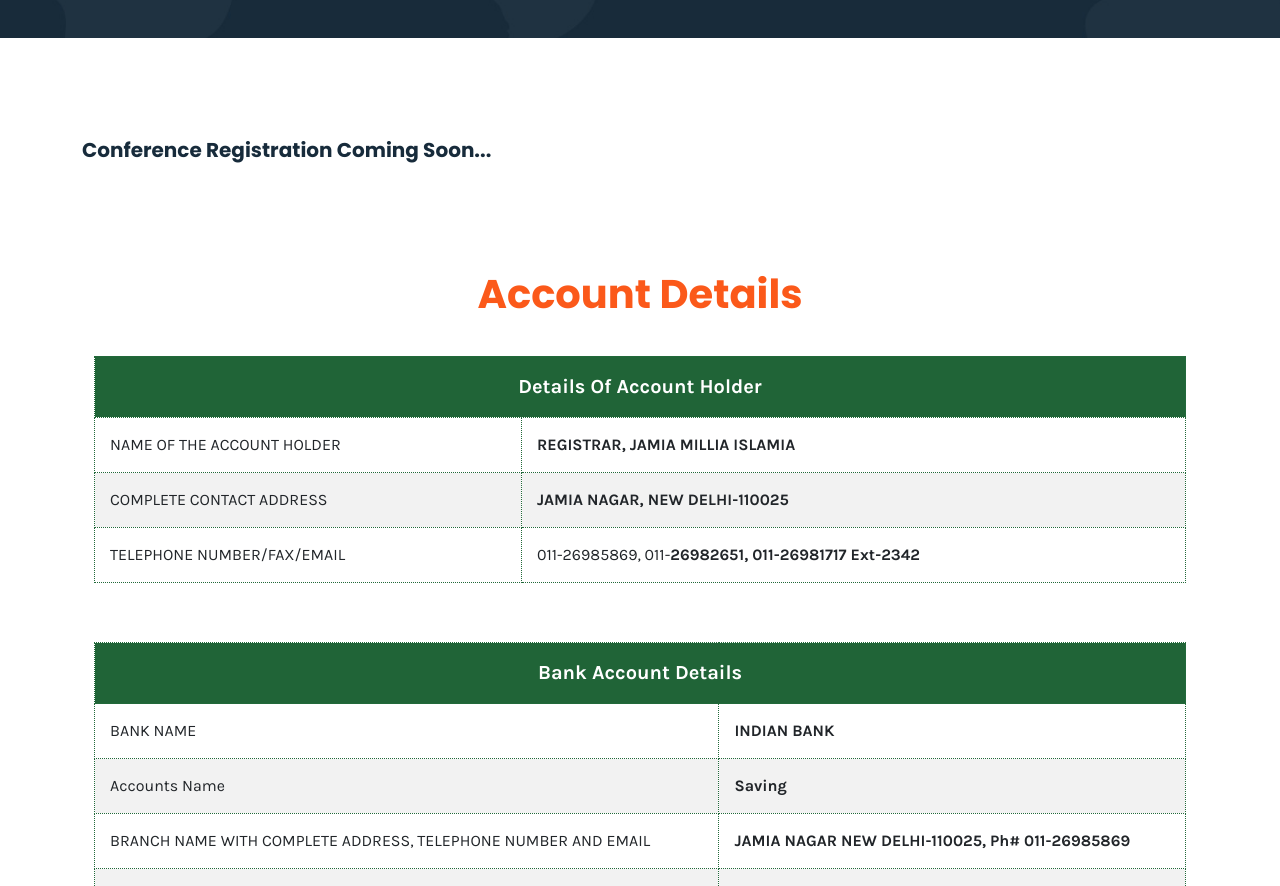
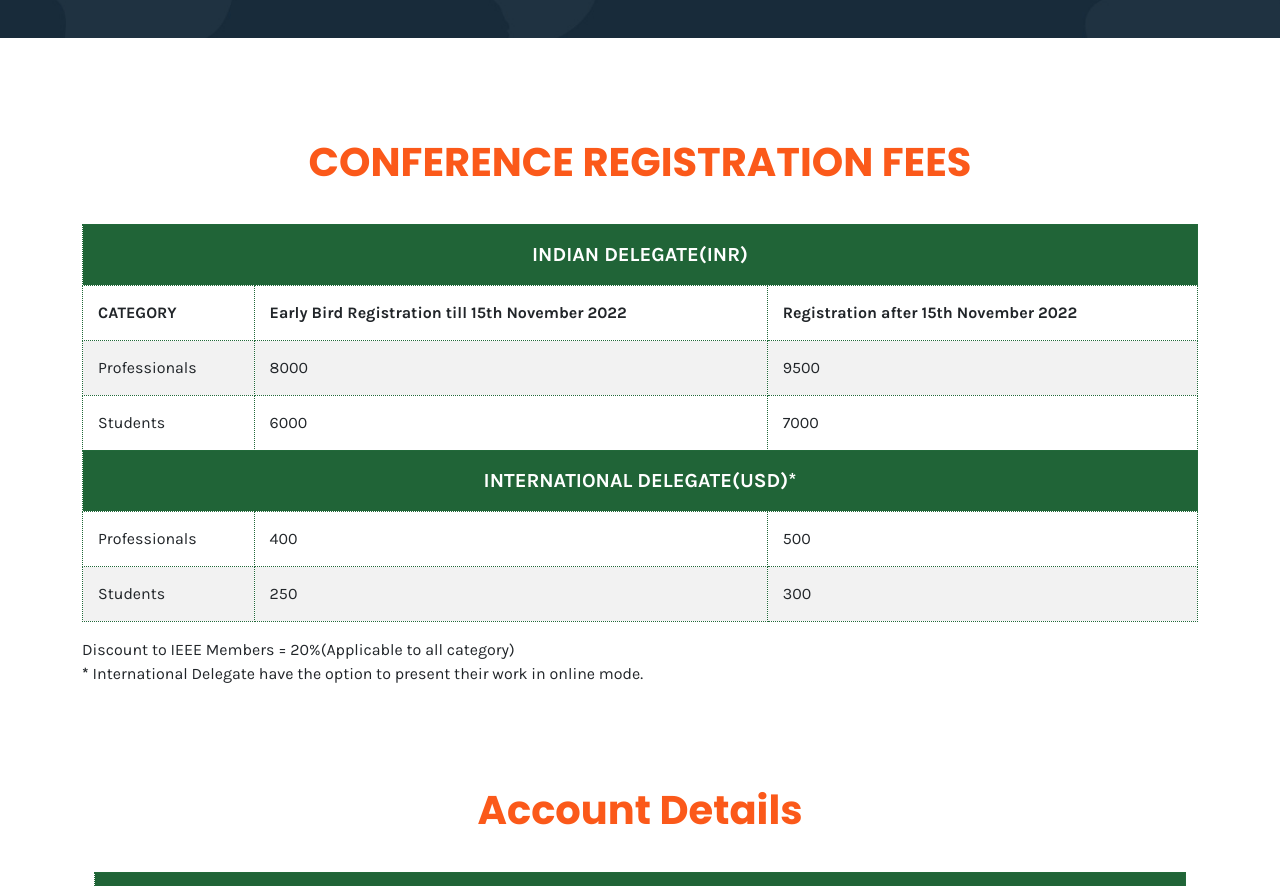
Before and after one commit to webdeveloperjmi/reedconjmi.github.io, a plain HTML site: page registration.html in a window 1280 px wide. Shown: the part 400-1286 px from the top of the page. Drawn offline with Linux system fonts and the light colour scheme.

Commit message:
Update registration.html
update the registration page

```diff
--- a/registration.html
+++ b/registration.html
@@ -74,9 +74,56 @@
     </div> <!-- End Page Banner -->
     <div class="about-us-area pt-100">
         <div class="container">
-            <h5>Conference Registration Coming Soon...</h5>
+            <div class="section-title">
+                        <h1 style="text-align: center;color: #fb591a;" class="responsive">CONFERENCE REGISTRATION FEES</h1>
+                    </div>
+                    <div class="col-lg-12 col-md-12">
+                            <table class="table table-bordered table-striped table-hover">
+                                <tbody>
+                                    <tr>
+                                        <td class="text-center" colspan="4" style="background: #22693a;color: white;">
+                                            <strong style="font-size: 20px;">INDIAN DELEGATE(INR) </strong>
+                                        </td>
+                                    </tr>
+                                    <tr>
+                                        <td><strong>CATEGORY </strong></td>
+                                        <td> <strong>Early Bird Registration till 15th November 2022</strong> </td>
+                                         <td> <strong>Registration after 15th November 2022</strong> </td>
+                                    </tr>
+                                    <tr>
+                                        <td> Professionals</td>
+                                        <td> 8000</td>
+                                         <td>9500</td>
+                                    </tr>
+                                    <tr>
+                                        <td> Students</td>
+                                        <td> 6000</td>
+                                         <td>7000</td>
+                                    </tr>
+                                    <tr>
+                                        <td class="text-center" colspan="4" style="background: #22693a;color: white;">
+                                            <strong style="font-size: 20px;">INTERNATIONAL DELEGATE(USD)* </strong>
+                                        </td>
+                                    </tr>
+                                   <tr>
+                                        <td> Professionals</td>
+                                        <td> 400</td>
+                                         <td>500</td>
+                                    </tr>
+                                    <tr>
+                                        <td> Students</td>
+                                        <td> 250</td>
+                                         <td>300</td>
+                                    </tr>
+
+                                </tbody>
+                            </table>
+                            Discount to IEEE Members = 20%(Applicable to all category)<br>
+                             <strong>* </strong> International Delegate have the option to present their work in online mode.
+                        </div>
             <div class="blog-area pt-100 pb-100">
                 <div class="container">
+
                     <div class="section-title">
                         <h1 style="text-align: center;color: #fb591a;" class="responsive">Account Details</h1>
                     </div>
```
